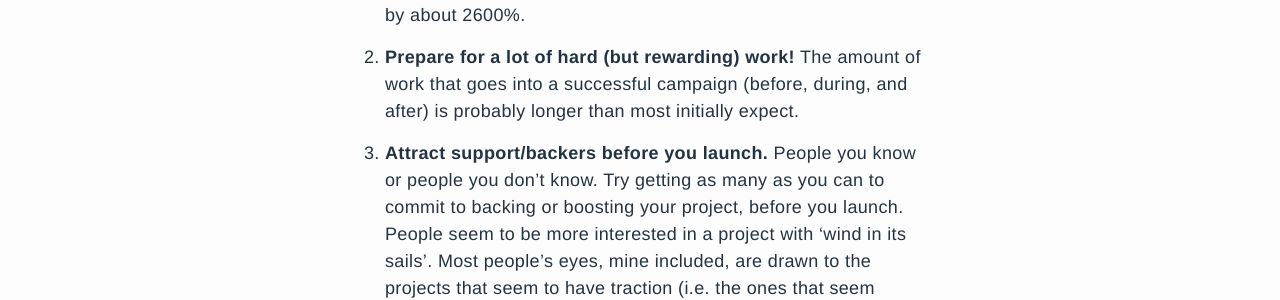
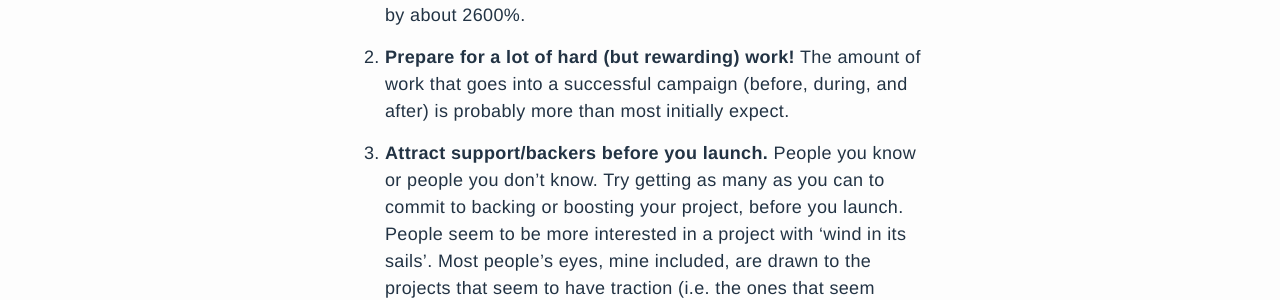
Before and after one commit to thomaswaern/krol, a Jekyll site: the page built from _posts/2015-05-28-3-tips-on-crowdfunding.md, in a window 1280 px wide and 900 px high, scrolled down 842 px. Shown: the part 213-513 px from the top of the window. Built offline with Jekyll 4.4.1, drawn with Linux system fonts in a browser that asks for light colours.

Commit message:
Edited copy

```diff
--- a/_posts/2015-05-28-3-tips-on-crowdfunding.md
+++ b/_posts/2015-05-28-3-tips-on-crowdfunding.md
@@ -11,7 +11,7 @@ Some of the examples I’ve found over the last couple of years (that many seem
 
 1. A lot of projects probably would benefit from setting their **goals lower and using stretch goals** to push the backing further (related to your original product). [Here’s](https://www.kickstarter.com/projects/cabinetentertainment/simon-stalenhags-tales-from-the-loop) a current example of a creative project hugely exceeding its ‘original’ goal of $10.000, by about 2600%.
 
-2. **Prepare for a lot of hard (but rewarding) work!** The amount of work that goes into a successful campaign (before, during, and after) is probably longer than most initially expect.
+2. **Prepare for a lot of hard (but rewarding) work!** The amount of work that goes into a successful campaign (before, during, and after) is probably more than most initially expect.
 
 3. **Attract support/backers before you launch.** People you know or people you don’t know. Try getting as many as you can to commit to backing or boosting your project, before you launch. People seem to be more interested in a project with ‘wind in its sails’. Most people’s eyes, mine included, are drawn to the projects that seem to have traction (i.e. the ones that seem popular and already likely to succeed).
 
```
